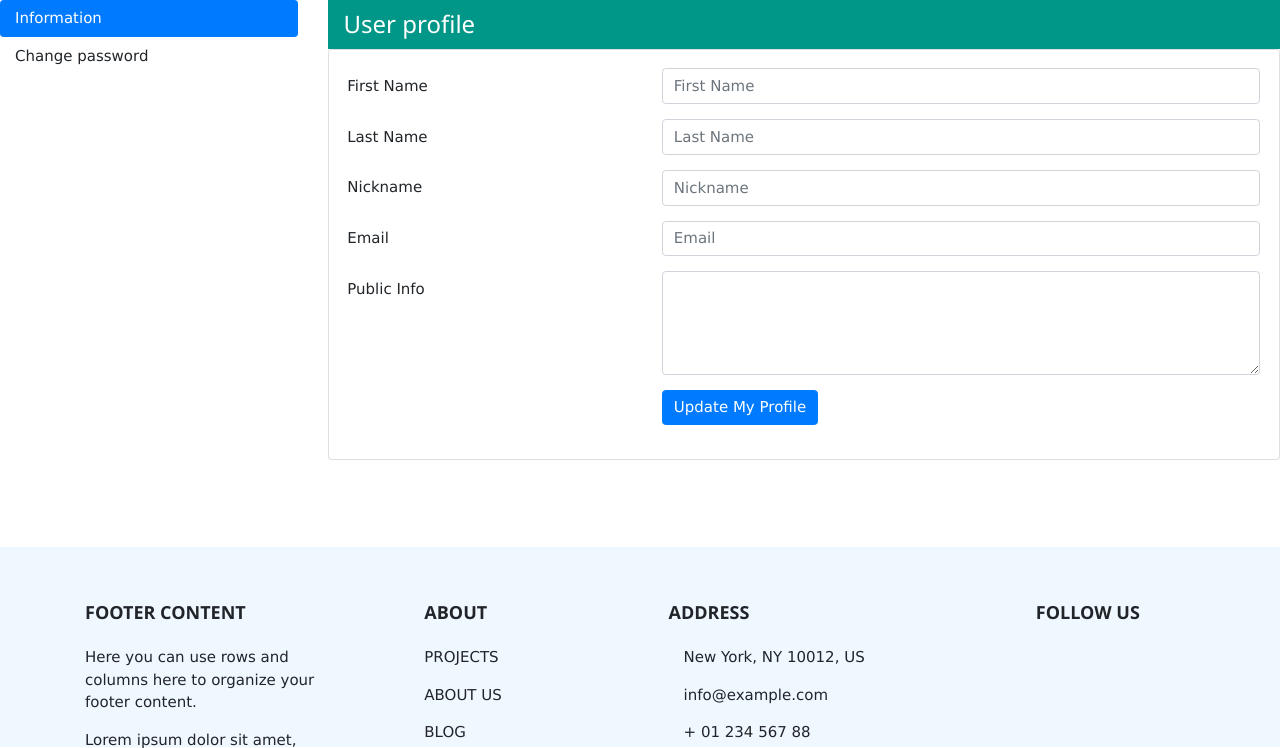
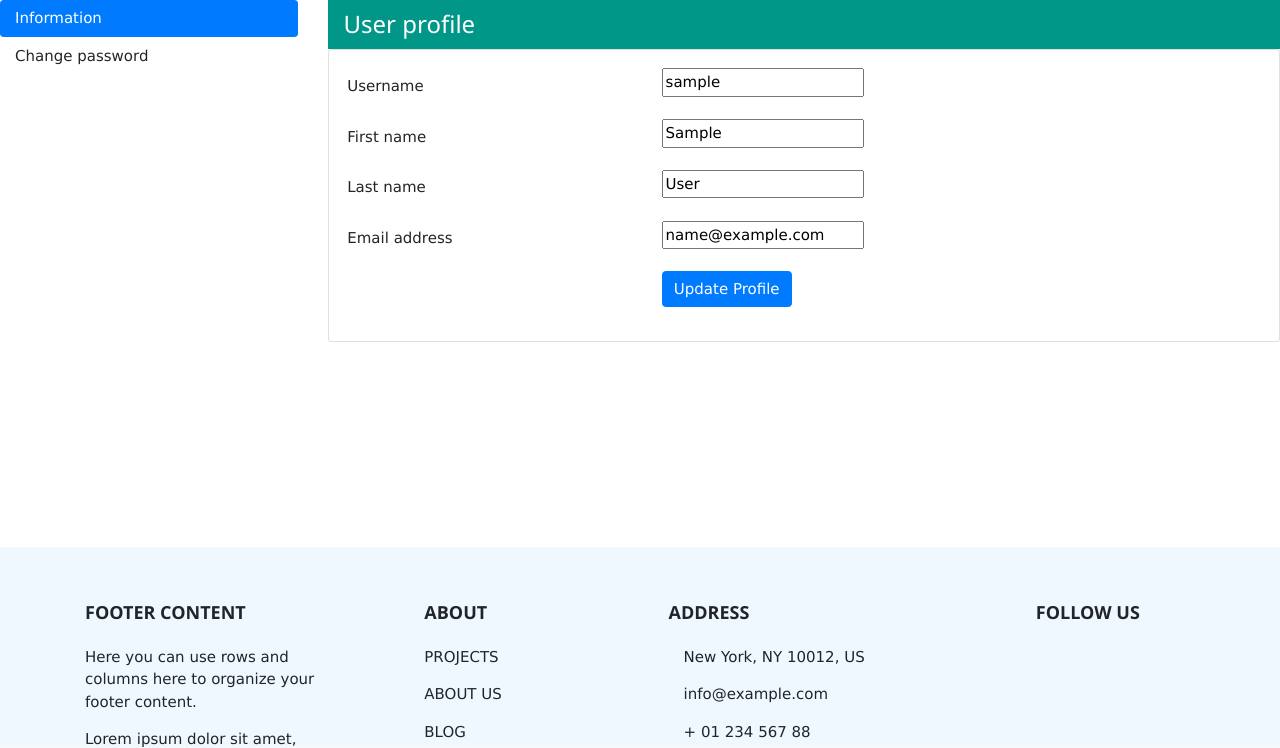
Before and after one commit to deedmitrij/django, a Django app: page /user_profile/ in a window 1280 px wide. Shown: the part 53-801 px from the top of the page. Run offline with Django 3.2, Linux system fonts and the light colour scheme; the visitor is signed in with stand-in values (Sample User, id 1); data comes from the database, SQL or seed files in the repository; some libraries are stand-ins or nearby versions.

Commit message:
Changed user profile forms

```diff
--- a/test_project/forms.py
+++ b/test_project/forms.py
@@ -22,9 +22,9 @@ class UserProfileForm(UserForm):
         exclude = ['password']
 
 
-class UserChangePassForm(forms.ModelForm):
-    old_pass = forms.PasswordInput()
-    new_pass = forms.PasswordInput()
-    repeat_pass = forms.PasswordInput()
-    class Meta:
-        fields = ('old_pass', 'new_pass', 'repeat_pass')
+class UserChangePassForm(forms.Form):
+    old_pass = forms.CharField(label='Current password', widget=forms.PasswordInput)
+    new_pass = forms.CharField(label='New password', widget=forms.PasswordInput)
+    repeat_pass = forms.CharField(label='Repeat password', widget=forms.PasswordInput)
+    # class Meta:
+    #     fields = ('old_pass', 'new_pass', 'repeat_pass')
--- a/test_project/templates/user_profile.html
+++ b/test_project/templates/user_profile.html
@@ -41,49 +41,37 @@
 {#    </div>#}
 
                 <div class="tab-pane fade show active" id="v-pills-home" role="tabpanel" aria-labelledby="v-pills-home-tab">
+
+{#                                    <div class="card">#}
+{#                    <div class="card-body">#}
+{#                        <div class="row">#}
+{#                            <div class="col-md-12">#}
+{##}
 {#                    <form action="" method="post">{% csrf_token %}#}
 {#                {{ form.as_p }}#}
 {#            <button type="submit" id="btn_submit" class="btn btn-primary">Update information</button>#}
 {#            </form>#}
+{#                            </div>#}
+{#                            </div>#}
+{#                        </div>#}
+{#                                        </div>#}
 
                 <div class="card">
                     <div class="card-body">
                         <div class="row">
                             <div class="col-md-12">
                                 <form action="" method="post">{% csrf_token %}
+                                    {% for form in info_form %}
                                         <div class="form-group row">
-                                    <label for="name" class="col-4 col-form-label">First Name</label>
+                                            <label for="{{ form.id_for_label }}" class="col-4 col-form-label">{{ form.label }}</label>
                                             <div class="col-8">
-                                      <input id="name" name="name" placeholder="First Name" class="form-control here" type="text">
+                                                {{ form }}
                                             </div>
                                         </div>
-                                  <div class="form-group row">
-                                    <label for="lastname" class="col-4 col-form-label">Last Name</label>
-                                    <div class="col-8">
-                                      <input id="lastname" name="lastname" placeholder="Last Name" class="form-control here" type="text">
-                                    </div>
-                                  </div>
-                                  <div class="form-group row">
-                                    <label for="text" class="col-4 col-form-label">Nickname</label>
-                                    <div class="col-8">
-                                      <input id="text" name="text" placeholder="Nickname" class="form-control here" required="required" type="text">
-                                    </div>
-                                  </div>
-                                  <div class="form-group row">
-                                    <label for="email" class="col-4 col-form-label">Email</label>
-                                    <div class="col-8">
-                                      <input id="email" name="email" placeholder="Email" class="form-control here" required="required" type="text">
-                                    </div>
-                                  </div>
-                                  <div class="form-group row">
-                                    <label for="publicinfo" class="col-4 col-form-label">Public Info</label>
-                                    <div class="col-8">
-                                      <textarea id="publicinfo" name="publicinfo" cols="40" rows="4" class="form-control"></textarea>
-                                    </div>
-                                  </div>
+                                    {% endfor %}
                                     <div class="form-group row">
                                         <div class="offset-4 col-8">
-                                      <button name="submit" type="submit" class="btn btn-primary">Update My Profile</button>
+                                        <button name="submit" type="submit" class="btn btn-primary">Update Profile</button>
                                         </div>
                                     </div>
                                 </form>
@@ -92,7 +80,7 @@
 
                     </div>
 		        </div>
-
+{##}
                 </div>
                 <div class="tab-pane fade" id="v-pills-profile" role="tabpanel" aria-labelledby="v-pills-profile-tab">
 {#                    <div class="modal-header">#}
@@ -122,51 +110,30 @@
 {#        <button href="#" class="btn" data-dismiss="modal" aria-hidden="true">Close</button>#}
 {#        <button href="#" class="btn btn-primary" id="password_modal_save">Save changes</button>#}
 {#    </div>#}
-
-                    <form class="form-horizontal">
-
-
-<!-- Form Name -->
-<legend>Ændr adgangskode</legend>
-
-<!-- Password input-->
-<div class="form-group">
-  <label class="col-md-4 control-label" for="piCurrPass">Nuværende kode</label>
-  <div class="col-md-4">
-    <input id="piCurrPass" name="piCurrPass" type="password" placeholder="" class="form-control input-md" required="">
+                <div class="card">
+                    <div class="card-body">
+                        <div class="row">
+                            <div class="col-md-12">
+                                <form action="" method="post">{% csrf_token %}
+                                    {% for form in pass_form %}
+                                        <div class="form-group row">
+                                            <label for="{{ form.id_for_label }}" class="col-4 col-form-label">{{ form.label }}</label>
+                                            <div class="col-8">
+                                                {{ form }}
+                                            </div>
+                                        </div>
+                                    {% endfor %}
+                                    <div class="form-group row">
+                                        <div class="offset-4 col-8">
+                                        <button name="submit" type="submit" class="btn btn-primary">Update Password</button>
+                                        </div>
+                                    </div>
+                                </form>
+                            </div>
+                        </div>
 
                     </div>
 		        </div>
-
-<!-- Password input-->
-<div class="form-group">
-  <label class="col-md-4 control-label" for="piNewPass">Ny adgangskode</label>
-  <div class="col-md-4">
-    <input id="piNewPass" name="piNewPass" type="password" placeholder="" class="form-control input-md" required="">
-
-  </div>
-</div>
-
-<!-- Password input-->
-<div class="form-group">
-  <label class="col-md-4 control-label" for="piNewPassRepeat">Gentag koden</label>
-  <div class="col-md-4">
-    <input id="piNewPassRepeat" name="piNewPassRepeat" type="password" placeholder="" class="form-control input-md" required="">
-
-  </div>
-</div>
-
-<!-- Button (Double) -->
-<div class="form-group">
-  <label class="col-md-4 control-label" for="bCancel"></label>
-  <div class="col-md-8">
-    <button id="bCancel" name="bCancel" class="btn btn-danger">Afbryd</button>
-    <button id="bGodkend" name="bGodkend" class="btn btn-success">Godkend</button>
-  </div>
-</div>
-
-</fieldset>
-</form>
 
 
                 </div>
--- a/test_project/views.py
+++ b/test_project/views.py
@@ -1,6 +1,6 @@
 from django.http import HttpResponseRedirect, HttpResponse
 from django.contrib.auth.models import User
-from .forms import UserForm, RecoveryForm, UserProfileForm
+from .forms import UserForm, RecoveryForm, UserProfileForm, UserChangePassForm
 from django.shortcuts import render
 import time
 
@@ -35,10 +35,17 @@ def measurement(request):
 def user_profile(request):
     user = User.objects.get(username=request.user.username)
     data = user.__dict__
-    form = UserProfileForm(initial=data) if request.method == 'GET' else UserProfileForm(request.POST, instance=user)
-    if request.method == 'POST' and form.is_valid():
-        user.username = form.cleaned_data['username']
+    info_form = UserProfileForm(initial=data) if request.method == 'GET' else UserProfileForm(request.POST, instance=user)
+    pass_form = UserChangePassForm(request.POST or None)
+    if request.method == 'POST' and info_form.is_valid():
+        user.username = info_form.cleaned_data['username']
         user.save()
+    elif request.method == 'POST' and pass_form.is_valid():
+        if user.check_password(pass_form['old_pass'].data):
+            if pass_form['new_pass'].data == pass_form['repeat_pass'].data:
+                user.set_password(pass_form['new_pass'].data)
+                user.save()
+                return HttpResponse("OK")
     return render(request, 'user_profile.html', locals())
 
 # from django.http import HttpResponse
```
Lines whose indentation alone changed are shown as unchanged.
